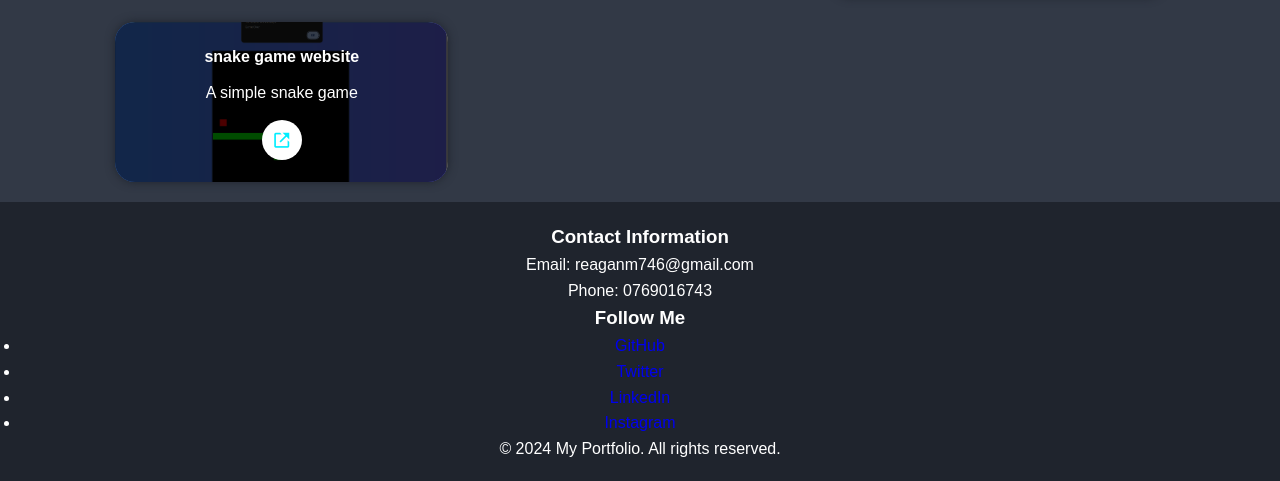
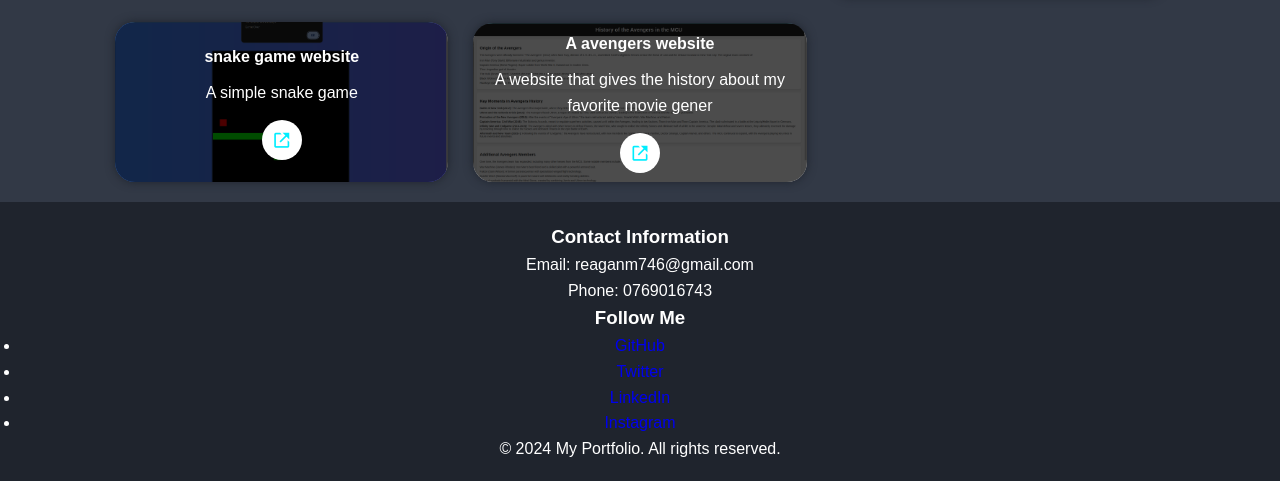
Before and after one commit to reagan203/portfolio, a plain HTML site: page index.html in a window 1280 px wide. Shown: the part 3478-3959 px from the top of the page. Drawn offline with nearby package versions, Linux system fonts and the light colour scheme.

Commit message:
avengetrs

```diff
--- a/index.html
+++ b/index.html
@@ -171,6 +171,14 @@
                 <a href="https://reagan203.github.io/snake-game/"><i class='bx bx-link-external'></i></a>
             </div>
         </div>
+        <div class="portfolio-box">
+            <img src="images/avengers.png" alt="">
+            <div class="portfolio-layer">
+                <h4>A avengers website</h4>
+                <p>A website that gives the history about my favorite movie gener</p>
+                <a href="https://github.com/reagan203/avengers"><i class='bx bx-link-external'></i></a>
+            </div>
+        </div>
     </div>
 </section>
 
```
Also changed, not shown: images/avengers.png (added).
